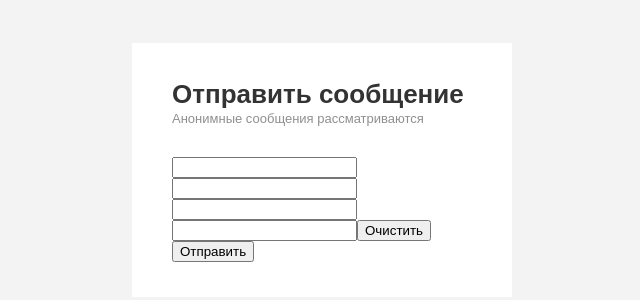
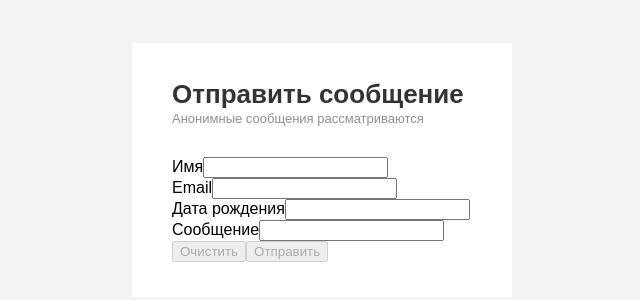
Before and after one commit to riedel28/test-task-pik, a React (Create React App) app: page / in a window 1280 px wide. Shown: the part 230-530 px from the top of the page, without its empty margins (318-958 px from the left). Built offline with nearby package versions, Linux system fonts and the light colour scheme.

Commit message:
Add validation

```diff
--- a/src/components/Button.js
+++ b/src/components/Button.js
@@ -1,7 +1,3 @@
 import React from 'react';
 
-export default ({ children, type, onClick }) => (
-  <button type={type} onClick={onClick}>
-    {children}
-  </button>
-);
+export default props => <button {...props}>{props.children}</button>;
--- a/src/components/MessageForm.js
+++ b/src/components/MessageForm.js
@@ -1,31 +1,120 @@
-import React, { Component } from 'react';
+import React from 'react';
 import { Field, reduxForm } from 'redux-form';
 import Button from './Button';
 
-class MessageForm extends Component {
-  submitValues = values => {
-    console.log(values);
-    this.props.reset();
-  };
+// const isYearValid = dateString => {
+//   const year = Number(dateString.slice(6, 10));
+//   const yearToMilliseconds = Date.parse(year);
 
-  render() {
-    const { handleSubmit, reset } = this.props;
+//   const startYear = Date.parse(1900);
 
-    return (
-      <form className="form" onSubmit={handleSubmit(this.submitValues)}>
-        <h2 className="form-title">Отправить сообщение</h2>
-        <p className="form-subtitle">Анонимные сообщения рассматриваются</p>
-        <Field label="Имя" type="text" name="name" component="input" />
-        <Field label="Email" type="email" name="email" component="input" />
-        <Field label="Дата рождения" type="text" name="birthdate" component="input" />
-        <Field label="Сообщение" type="text" name="message" component="input" />
-        <Button onClick={reset}>Очистить</Button>
-        <Button type="submit">Отправить</Button>
-      </form>
-    );
+//   const now = Date.now();
+
+//   if (yearToMilliseconds > startYear && yearToMilliseconds < now) {
+//     return true;
+//   }
+
+//   return false;
+// };
+
+const isCreditAllowed = num => {
+  const year = Number(num.slice(6, 10));
+
+  const now = new Date();
+  const presentYear = now.getFullYear();
+
+  const maxAge = presentYear - 74;
+  const minAge = presentYear - 18;
+
+  if (year > maxAge && year <= minAge) {
+    return true;
   }
-}
+
+  return false;
+};
+
+const submitValues = values => {
+  console.log(values);
+
+  // console.log(isYearValid(values.birthdate));
+  console.log(isCreditAllowed(values.birthdate));
+};
+
+const validate = values => {
+  const errors = {};
+
+  const dateRegExp = '^([0]?[1-9]|[1|2][0-9]|[3][0|1])[./-]([0]?[1-9]|[1][0-2])[./-]([0-9]{4})$';
+
+  if (!values.name) errors.name = 'Введите имя';
+
+  if (!values.email) {
+    errors.email = 'Введите email';
+  } else if (!/^[A-Z0-9._%+-]+@[A-Z0-9.-]+\.[A-Z]{2,4}$/i.test(values.email)) {
+    errors.email = 'Введите корректный email';
+  }
+
+  if (!values.birthdate) {
+    errors.birthdate = 'Введите дату рождения';
+  } else if (!values.birthdate.match(dateRegExp)) {
+    errors.birthdate = 'Неверный формат';
+  } else if (!isCreditAllowed(values.birthdate)) {
+    errors.birthdate = 'Ипотечный кредит предоставляется гражданам РФ в возрасте от 18 до 74 лет';
+  }
+
+  if (!values.message) {
+    errors.message = 'Введите сообщение';
+  }
+
+  return errors;
+};
+
+const renderField = ({
+  input, type, label, meta: { touched, error, warning },
+}) => (
+  <div>
+    <div>
+      <label>{label}</label>
+      <input {...input} type={type} />
+      {touched && ((error && <span>{error}</span>) || (warning && <span>{warning}</span>))}
+    </div>
+  </div>
+);
+
+const MessageForm = props => {
+  const {
+    handleSubmit, pristine, submitting, reset,
+  } = props;
+  return (
+    <form className="form" onSubmit={handleSubmit(submitValues)}>
+      <h2 className="form-title">Отправить сообщение</h2>
+      <p className="form-subtitle">Анонимные сообщения рассматриваются</p>
+      <Field label="Имя" type="text" name="name" component={renderField} placeholder="Имя" />
+      <Field label="Email" type="email" name="email" component={renderField} placeholder="Email" />
+      <Field
+        label="Дата рождения"
+        type="text"
+        name="birthdate"
+        component={renderField}
+        placeholder="Дата рождения"
+      />
+      <Field
+        label="Сообщение"
+        type="text"
+        name="message"
+        component={renderField}
+        placeholder="Сообщение"
+      />
+      <Button type="button" onClick={reset} disabled={pristine}>
+        Очистить
+      </Button>
+      <Button type="submit" disabled={pristine || submitting}>
+        Отправить
+      </Button>
+    </form>
+  );
+};
 
 export default reduxForm({
+  validate,
   form: 'MessageForm',
 })(MessageForm);
--- a/src/css/index.css
+++ b/src/css/index.css
@@ -31,3 +31,6 @@ form {
   line-height: 16px;
   color: #8f8f8f;
 }
+.input-name {
+  border: 3px solid black;
+}
```
